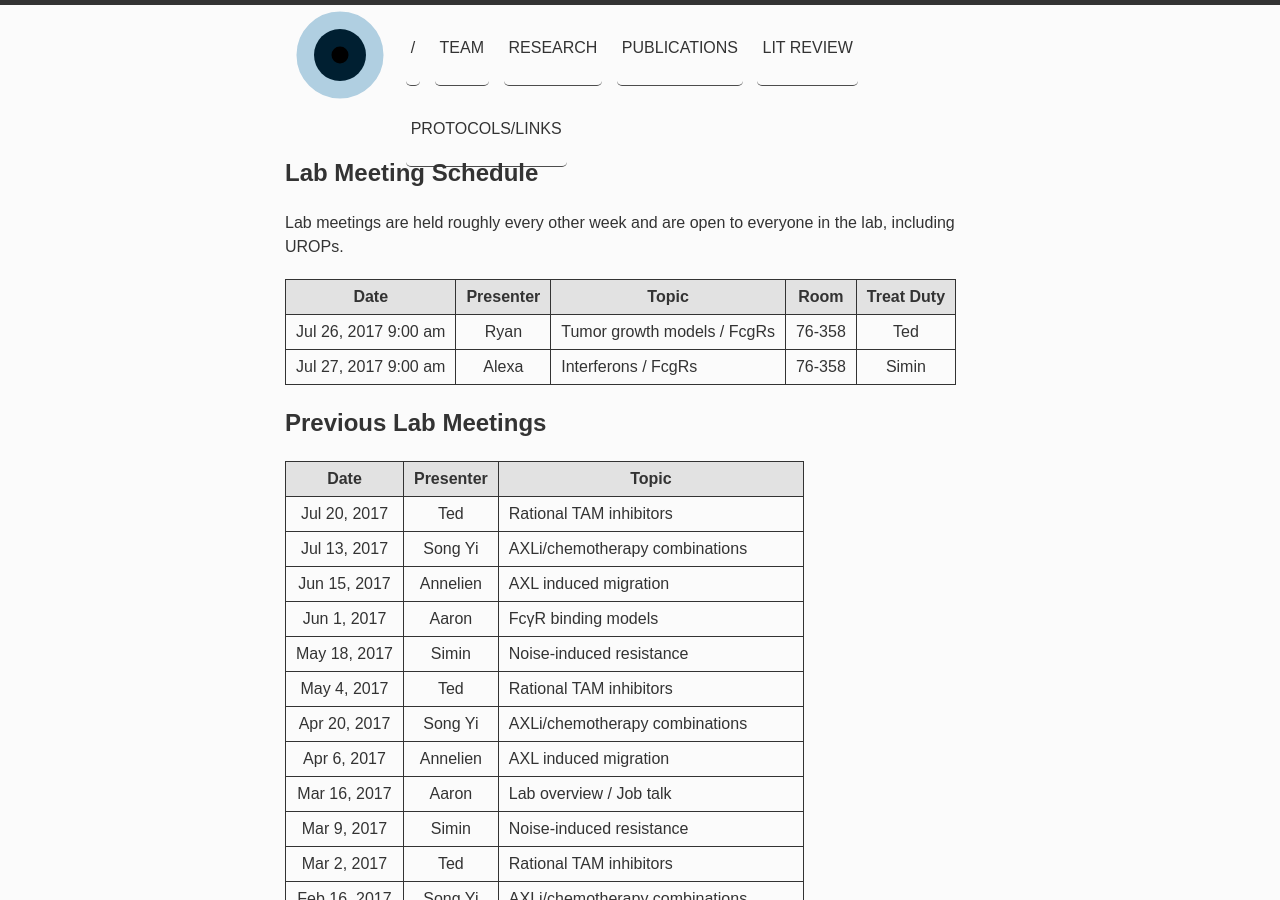
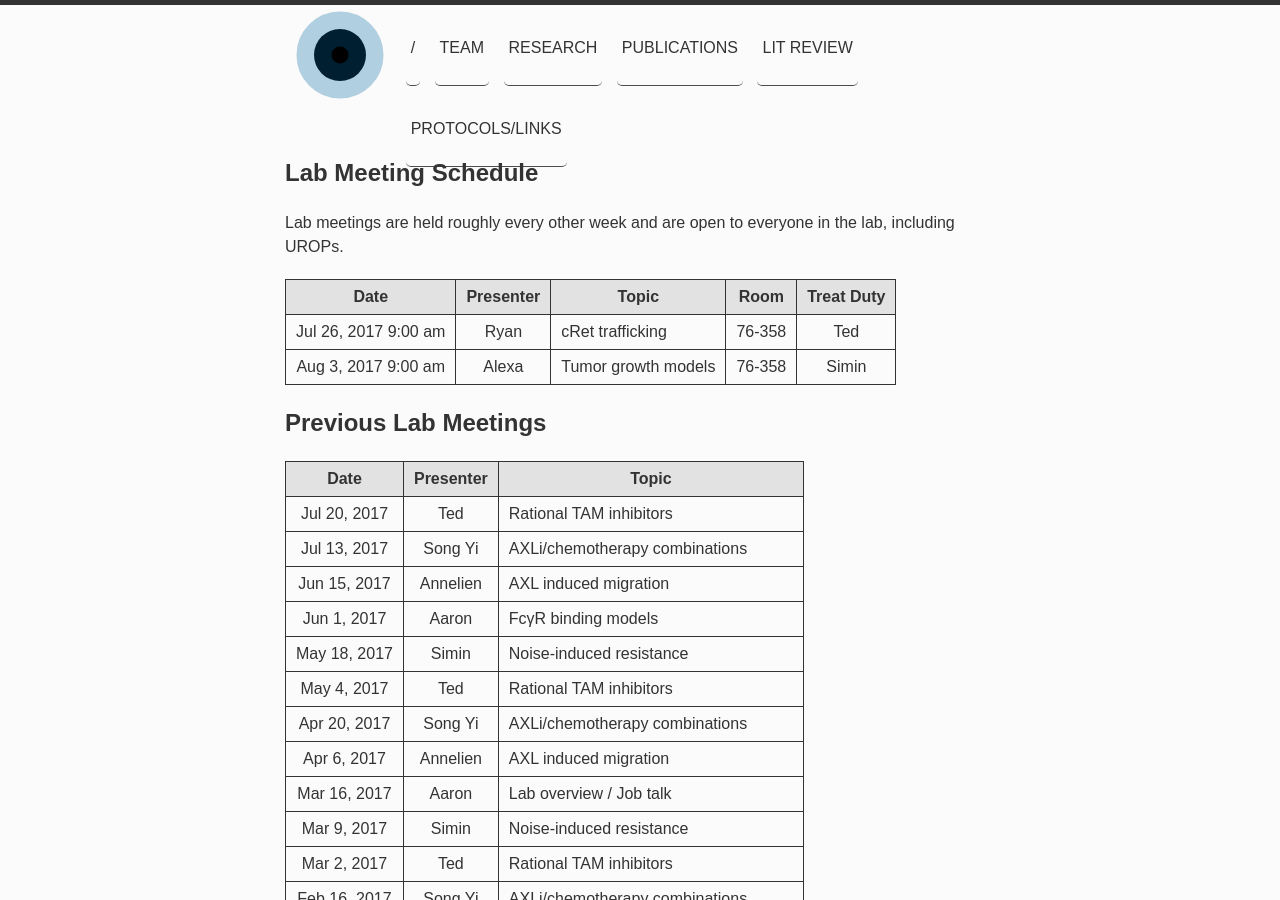
Before and after one commit to meyer-lab/asmlab.org, a Jekyll site: the page built from team/lab_meeting.md, in a window 1280 px wide and 900 px high. Built offline with Jekyll 4.4.1, drawn with Linux system fonts in a browser that asks for light colours; some web fonts are replaced; comment, search, counter and statistics services are not loaded.

Commit message:
Update meetings.yml

```diff
--- a/_data/meetings.yml
+++ b/_data/meetings.yml
@@ -48,13 +48,13 @@
 
 - date: 2017-07-26 09:00:00
   presenter: Ryan
-  topic: Tumor growth models / FcgRs
+  topic: cRet trafficking
   room: 76-358
   treats: Ted
 
-- date: 2017-07-27 09:00:00
+- date: 2017-08-03 09:00:00
   presenter: Alexa
-  topic: Interferons / FcgRs
+  topic: Tumor growth models
   room: 76-358
   treats: Simin
 
```
